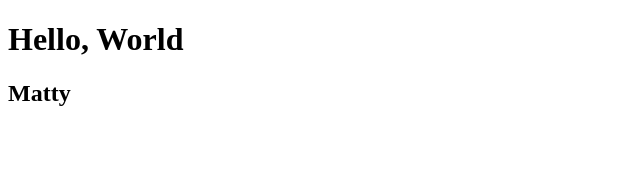
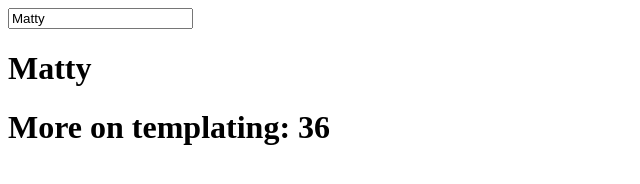
Before and after one commit to PutK/ngClassifieds, a website: page index.html in a window 1280 px wide. Shown: the whole page, without its empty margins (0-640 px from the left). Drawn offline with nearby package versions, Linux system fonts and the light colour scheme.

Commit message:
0404-0405 More on Templating

```diff
--- a/index.html
+++ b/index.html
@@ -5,8 +5,9 @@
     <title>ngClassifieds</title>
   </head>
   <body ng-app="ngClassifieds" ng-controller="classifiedsCtrl">
-    <h1>{{ message }}</h1>
-    <h2>{{ name.first }}</h2>
+    <input type="text" placeholder="Enter your name" ng-model="name.first">
+    <h1>{{ name.first  }}</h1>
+    <h1>More on templating: {{ 6*6 }}</h1>
 
     <script src="node_modules/angular/angular.js"></script>
     <script src="scripts/app.js"></script>
```
